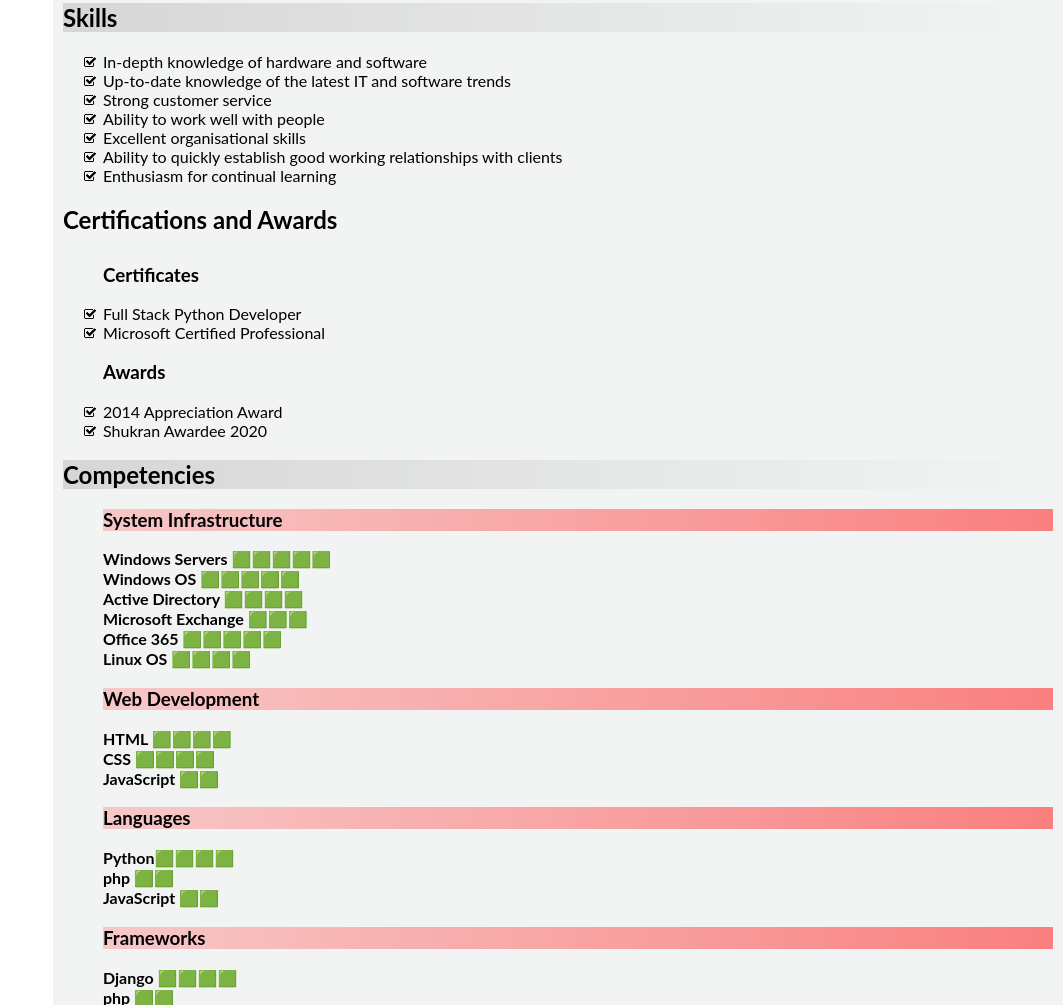
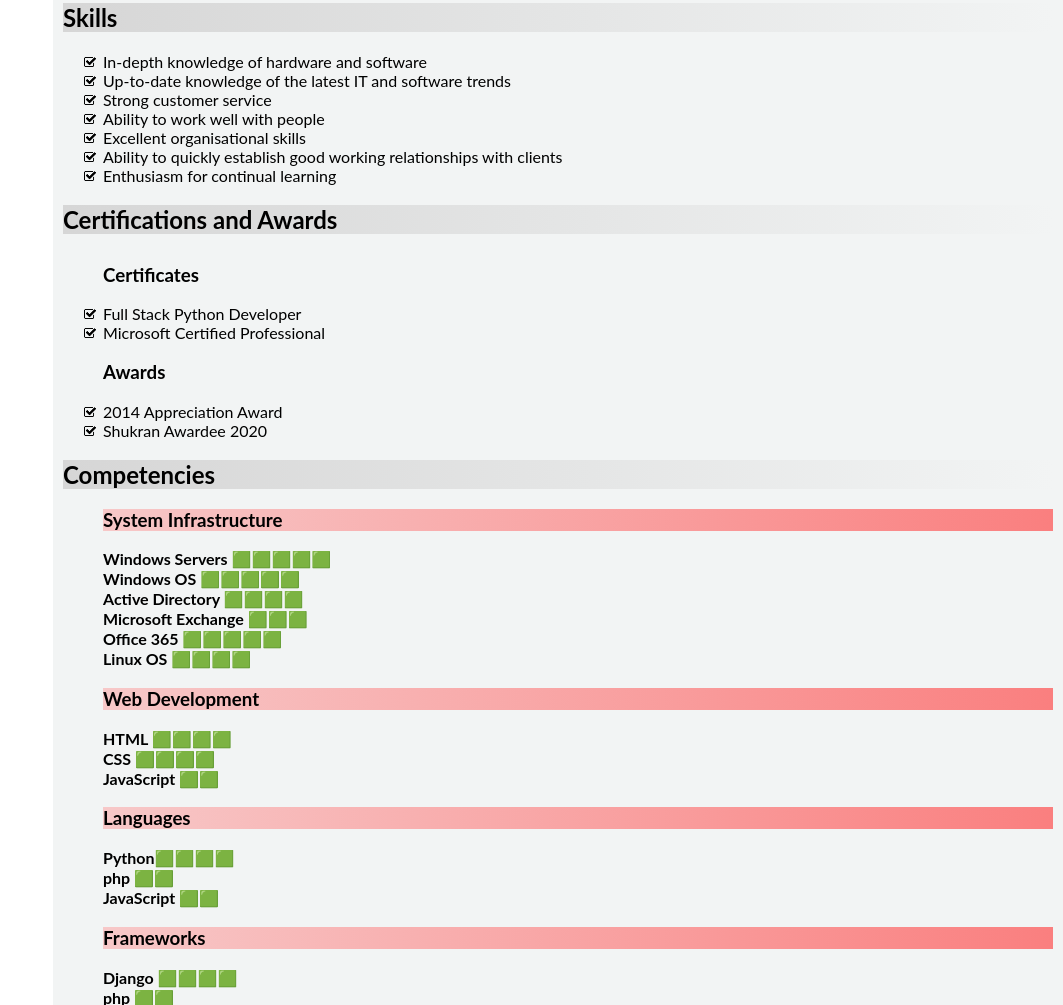
Before and after one commit to bryanmisa/bryanmisa, a plain HTML site: page index.html in a window 1280 px wide. Shown: the part 1288-2293 px from the top of the page, without its empty margins (217-1280 px from the left). Drawn offline with Linux system fonts and the light colour scheme.

Commit message:
Update index.html

```diff
--- a/index.html
+++ b/index.html
@@ -83,7 +83,7 @@
         </article>
 
         <article>
-            <h2 class="divider-gradient">Certifications and Awards</h2>
+            <h2 class="divider-gradient-gray">Certifications and Awards</h2>
                 <ul>
                     <h3 class="push-down">Certificates</h3>
                     <li>Full Stack Python Developer</li>
```
